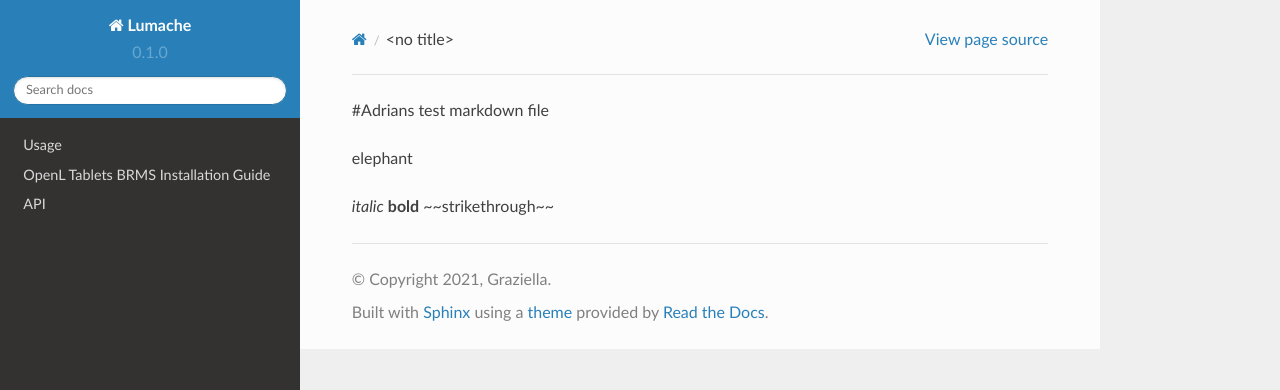
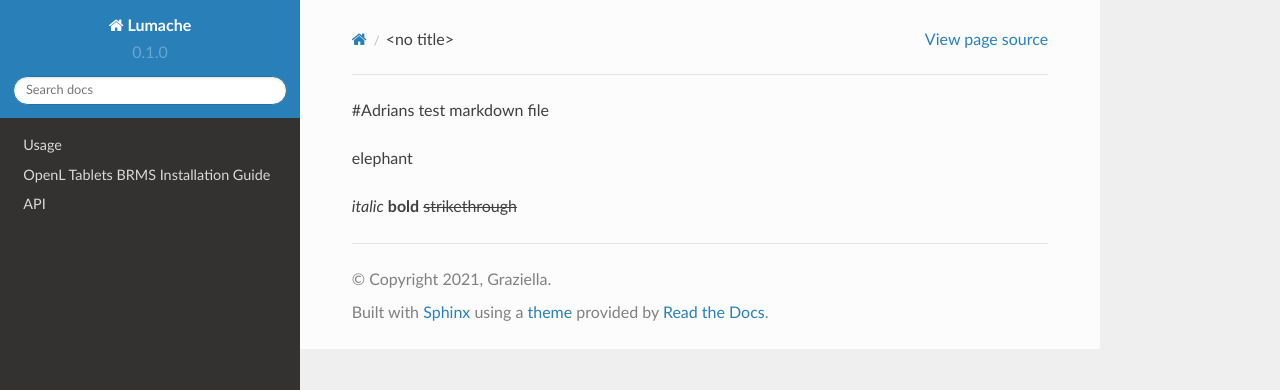
Before and after one commit to EISTW/rtd-test01, a Sphinx documentation site: the page built from docs/source/adrian.md, in a window 1280 px wide. Shown: the top 390 px of the page. Built offline with Sphinx 7.4.7 and the Read the Docs theme 2.0.0, drawn with Linux system fonts in a browser that asks for light colours; some of the changed lines change nothing that is shown.

Commit message:
Update conf.py

```diff
--- a/docs/source/conf.py
+++ b/docs/source/conf.py
@@ -20,6 +20,22 @@
     'myst_parser',
 ]
 
+myst_enable_extensions = [
+    "amsmath",
+    "colon_fence",
+    "deflist",
+    "dollarmath",
+    "fieldlist",
+    "html_admonition",
+    "html_image",
+    "linkify",
+    "replacements",
+    "smartquotes",
+    "strikethrough",
+    "substitution",
+    "tasklist",
+]
+
 intersphinx_mapping = {
     'python': ('https://docs.python.org/3/', None),
     'sphinx': ('https://www.sphinx-doc.org/en/master/', None),
```
